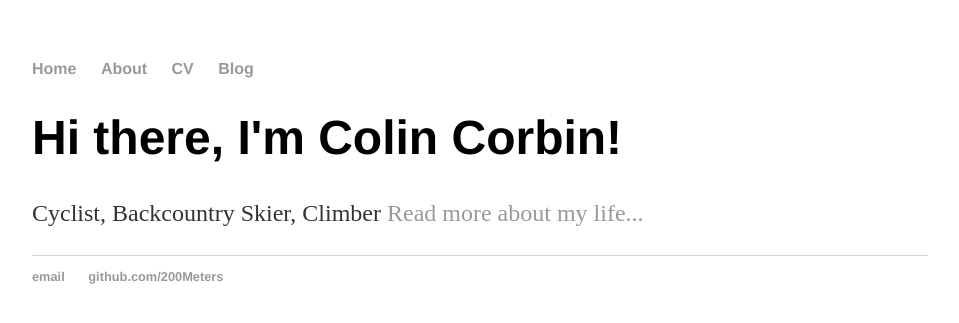
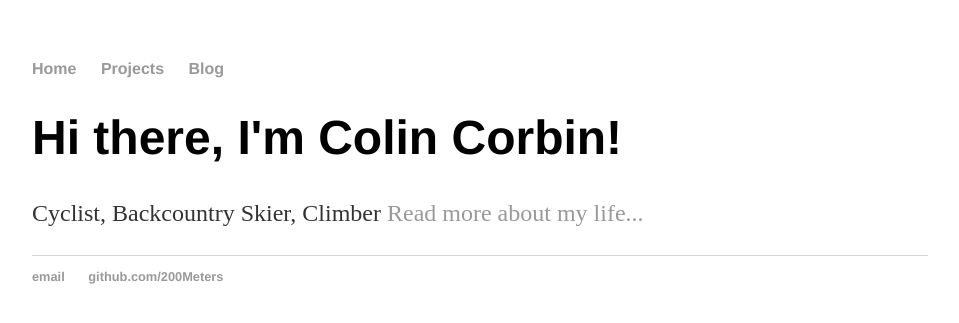
Before and after one commit to 200Meters/200Meters.github.io, a Jekyll site: the page built from index.html, in a window 1280 px wide. Shown: the top 323 px of the page, without its empty margins (160-1119 px from the left). Built offline with Jekyll 4.4.1, drawn with Linux system fonts in a browser that asks for light colours.

Commit message:
Update default.html

```diff
--- a/_layouts/default.html
+++ b/_layouts/default.html
@@ -9,8 +9,7 @@
 			<nav>
 	    		<ul>
 	        		<li><a href="/">Home</a></li>
-		        	<li><a href="/about">About</a></li>
-	        		<li><a href="/cv">CV</a></li>
+		        	<li><a href="/projects">Projects</a></li>
 	        		<li><a href="/blog">Blog</a></li>
 	    		</ul>
 			</nav>
```
